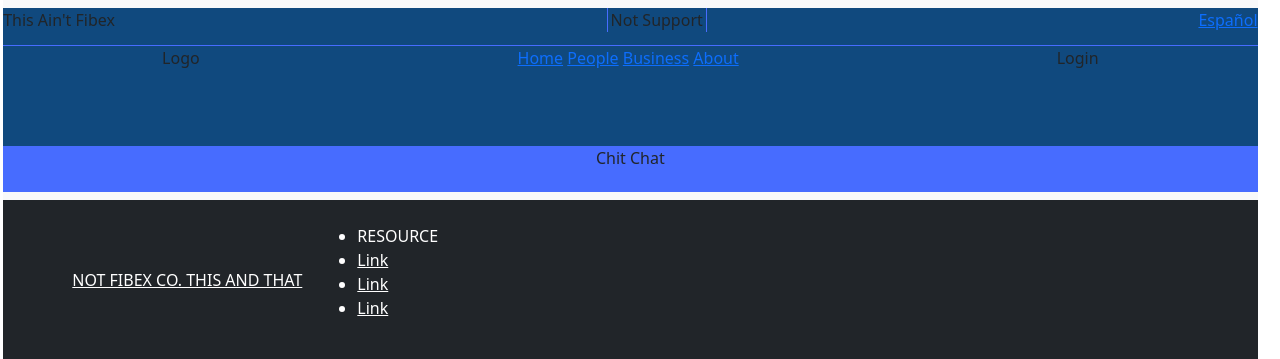
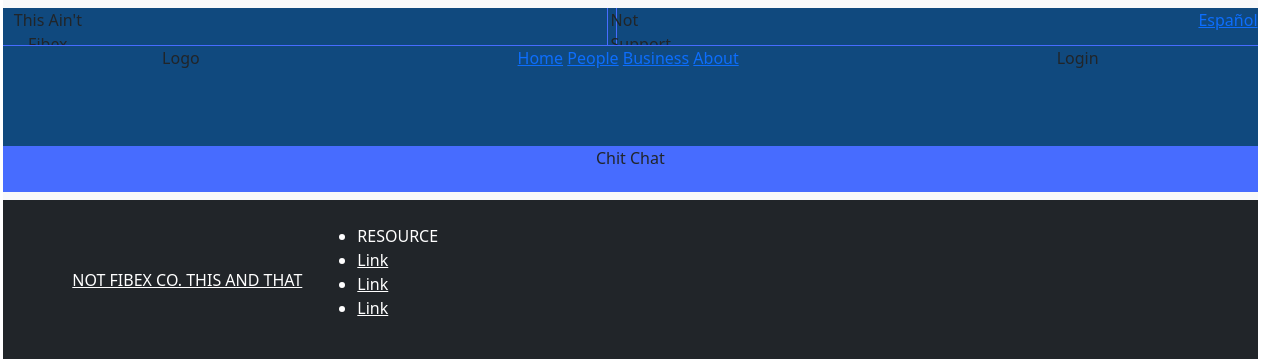
Before and after one commit to laponte16/isp-sample, a PHP site: page / in a window 1280 px wide. Shown: the top 359 px of the page. Run offline with PHP 8.4, Linux system fonts and the light colour scheme; some libraries are stand-ins or nearby versions.

Commit message:
Update styles.css

```diff
--- a/styles.css
+++ b/styles.css
@@ -21,7 +21,6 @@
 
     display: flex;
     flex-flow: column nowrap;
-    justify-content: space-evenly;
     width: 100%;
     height: 200px;
     margin-top: 0%;
@@ -37,9 +36,11 @@
     text-align: center;
 }
 .navTop1{
-
+    width: 80%;
 }
 .navTop2{
+    width: 10%;
+
     border-left: solid 1px #476CFF;
     border-right: solid 1px #476CFF;
     padding-left: 3px;
@@ -47,6 +48,8 @@
     align-items: flex-end;
 }
 .navTop3{
+    width: 10%;
+
     margin-top: 5%;
     margin-right: 2%;
 }
```
